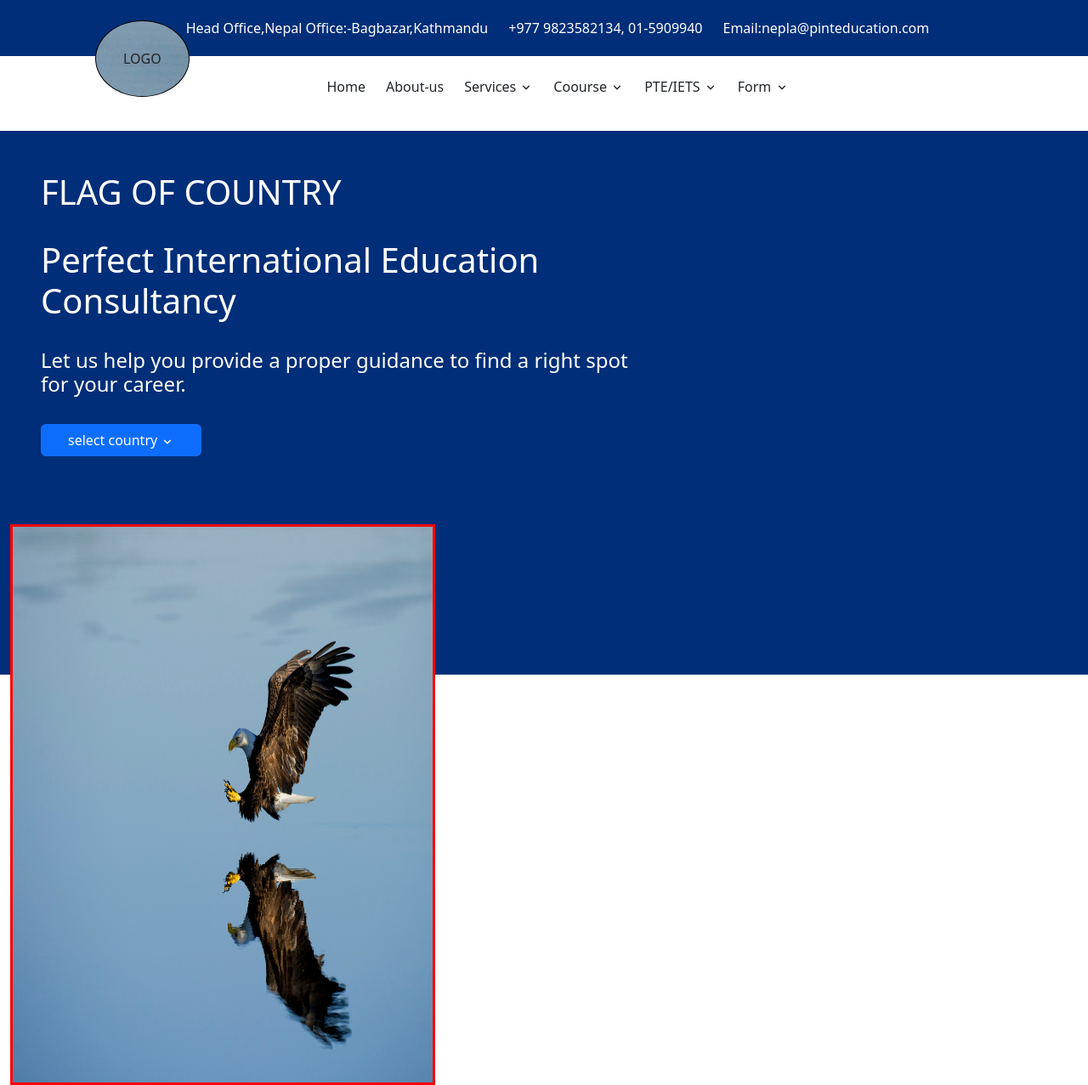
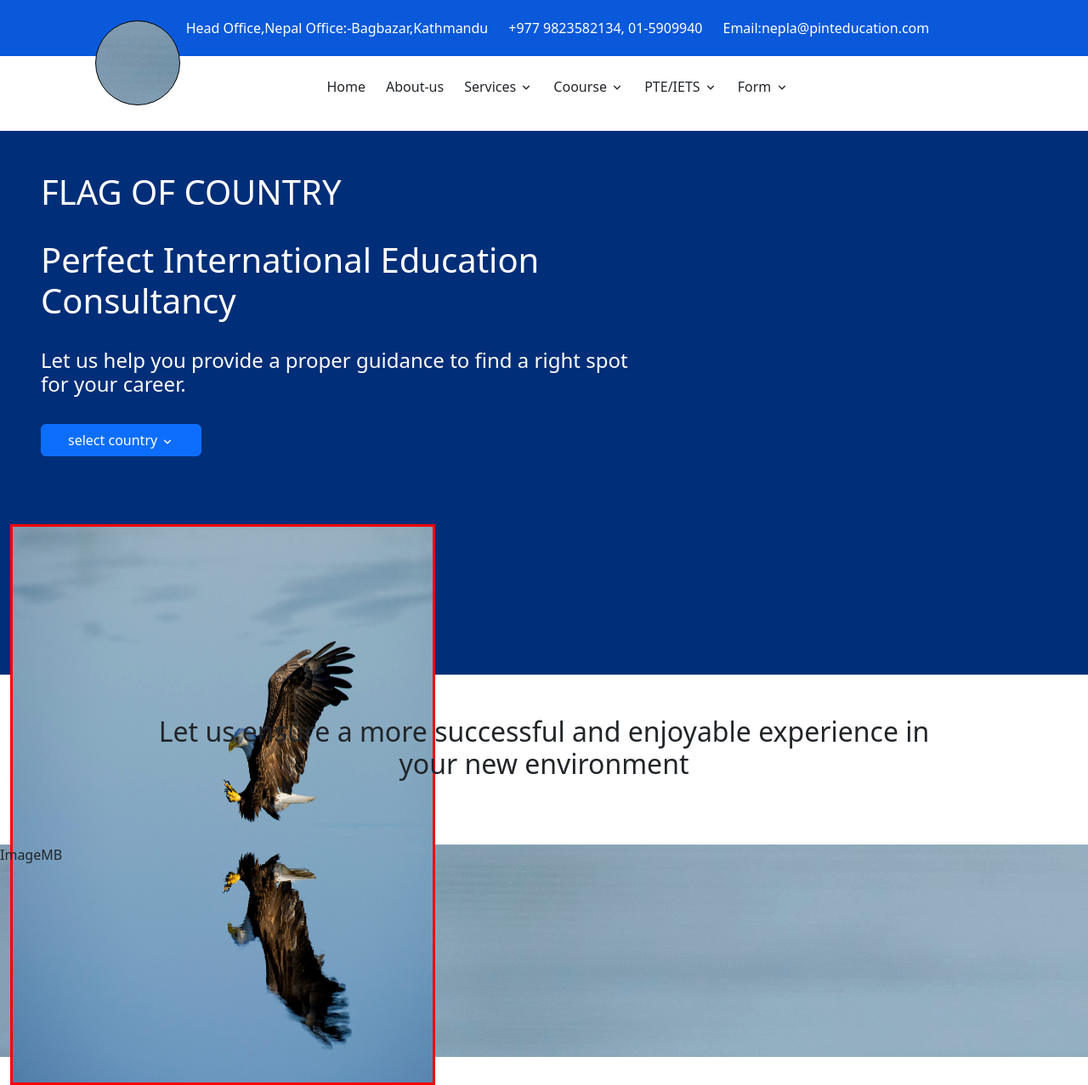
Before and after one commit to Aayusha1523/PerfectInternationWebsite, a React (Vite) app: page / in a window 1280 px wide. Shown: the whole page at 85% size. Built offline with nearby package versions, Linux system fonts and the light colour scheme.

Commit message:
forntPage

```diff
--- a/src/App.jsx
+++ b/src/App.jsx
@@ -1,13 +1,13 @@
-import { useState } from "react";
-import reactLogo from "./assets/react.svg";
-import viteLogo from "/vite.svg";
 import "./App.css";
 import Header from "./pages/Header";
+import MainBody from "./pages/MainBody";
 
 function App() {
   return (
     <>
       <Header />
+
+      <MainBody />
     </>
   );
 }
--- /dev/null
+++ b/src/components/MainBody/ImageMAINbody.jsx
@@ -0,0 +1,8 @@
+import React from "react";
+import style from "./MainCss.module.css";
+
+const ImageMAINbody = () => {
+  return <div className={style.backgroundMainBody}>ImageMB</div>;
+};
+
+export default ImageMAINbody;
--- /dev/null
+++ b/src/components/MainBody/MainCss.module.css
@@ -0,0 +1,4 @@
+.backgroundMainBody {
+  background-image: url("/Image/eagle.jpg");
+  height: 250px;
+}
--- a/src/components/header/Logo.jsx
+++ b/src/components/NavbaR/Logo.jsx
@@ -5,13 +5,12 @@ const Logo = () => {
     <div
       style={{
         border: "1px solid black",
-        padding: "2rem",
+        height: "100px",
+        width: "100px",
         borderRadius: "50%",
         backgroundImage: " url(/Image/eagle.jpg)",
       }}
-    >
-      LOGO
-    </div>
+    ></div>
   );
 };
 
--- a/src/pages/Header.jsx
+++ b/src/pages/Header.jsx
@@ -1,7 +1,7 @@
 import React from "react";
-import NavbarBar from "../components/header/NavbarBar";
-import ContactDetailHeader from "../components/header/ContactDetailHeader";
-import Logo from "../components/header/Logo";
+import NavbarBar from "../components/NavbaR/NavbarBar";
+import ContactDetailHeader from "../components/NavbaR/ContactDetailHeader";
+import Logo from "../components/NavbaR/Logo";
 import style from "../style/header.module.css";
 import Banner from "../components/banner/Banner";
 const Header = () => {
--- /dev/null
+++ b/src/pages/MainBody.jsx
@@ -0,0 +1,24 @@
+import React from "react";
+import ImageMAINbody from "../components/MainBody/ImageMAINbody";
+
+const MainBody = () => {
+  return (
+    <section>
+      <div
+        id="MainBText"
+        className="text-center p-5 "
+        style={{ height: "200px" }}
+      >
+        <h2>
+          Let us ensure a more successful and enjoyable experience in <br></br>{" "}
+          your new environment
+        </h2>
+      </div>
+
+      {/* second section of MainBody  */}
+      <ImageMAINbody />
+    </section>
+  );
+};
+
+export default MainBody;
--- a/src/style/header.module.css
+++ b/src/style/header.module.css
@@ -6,7 +6,7 @@
 }
 
 .contactDetailHeader {
-  background: #002e78;
+  background: #0959da;
   color: #ffffff;
   padding: 0.3rem 0;
 }
```
Also changed, not shown: src/components/NavbaR/ContactDetailHeader.jsx (renamed from src/components/header/ContactDetailHeader.jsx), src/components/NavbaR/NavbarBar.jsx (renamed from src/components/header/NavbarBar.jsx).
